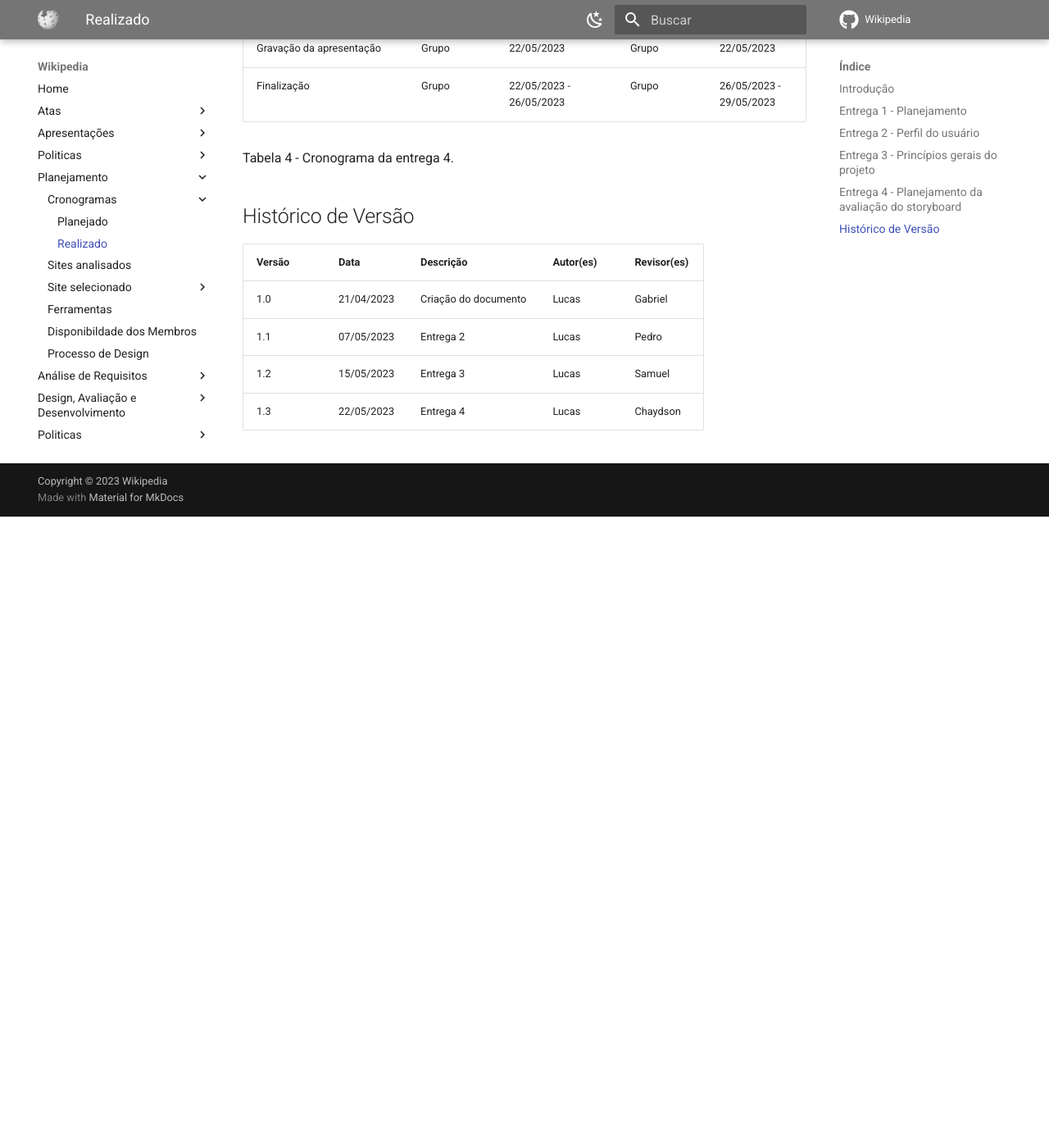
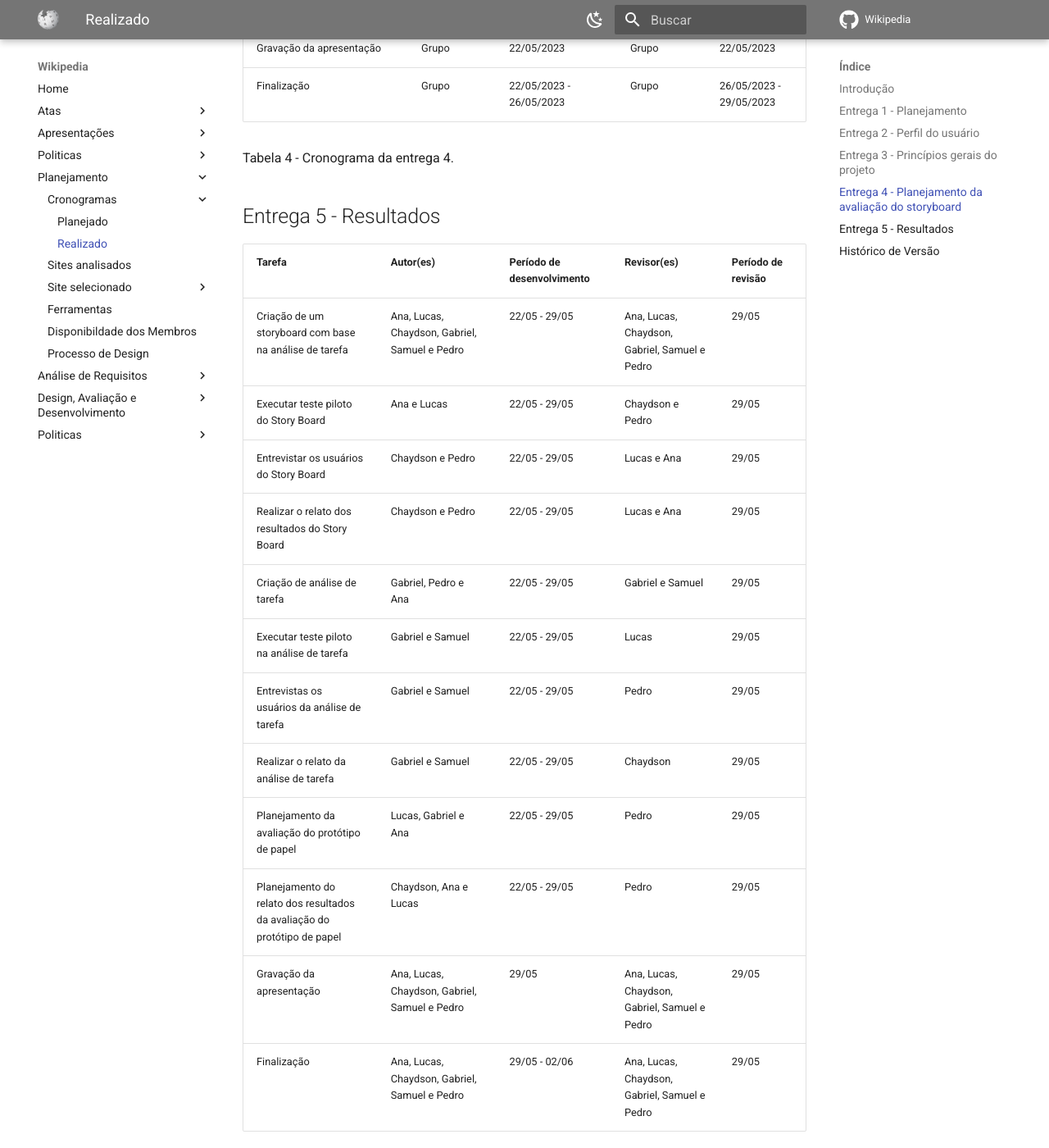
Before and after one commit to Interacao-Humano-Computador/2023.1-Wikipedia, an MkDocs documentation site: the page built from docs/planejamento/cronogramaRealizado.md, in a window 1280 px wide and 1400 px high, scrolled down 3133 px. Shown: the whole window at 82% size. Built offline with MkDocs 1.6.1 and Material for MkDocs 9.7.7, drawn with Linux system fonts in a browser that asks for light colours; comment, search, counter and statistics services are not loaded; before the commit the page ends 3763 px from its top, so only the background shows below that; some of the changed text lies outside the part shown.

Commit message:
finalizando entrega 5

```diff
--- a/docs/planejamento/cronogramaRealizado.md
+++ b/docs/planejamento/cronogramaRealizado.md
@@ -8,71 +8,90 @@ Bem-vindo à página do Cronograma Realizado do projeto de IHC. Aqui você encon
 
 Na tabela 1 encontra-se o cronograma realizado da entrega 1
 
-|                       Tarefa                       |          Autor(es)          | Período de desenvolvimento | Revisor(es) | Período de revisão |
-| :-------------------------------------------------: | :--------------------------: | :-------------------------: | :---------: | :------------------: |
-|             Criação da documentação             |            Lucas            |        01/04 - 01/04        |   Gabriel   |    22/04 - 23/04    |
-|                   Ata reunião 1                   |            Lucas            |        01/04 - 08/04        |   Gabriel   |    09/04 - 23/04    |
-|                   Ata reunião 2                   |            Pedro            |        07/04 - 14/04        |   Samuel   |    22/04 - 23/04    |
-|                  Cronograma geral                  |            Lucas            |        01/04 - 08/04        |   Gabriel   |    09/04 - 23/04    |
-|                     Ferramentas                     |            Pedro            |        01/04 - 03/04        |    Lucas    |        03/04        |
-|              Documentação da equipe              |             Ana             |        01/04 - 07/04        |  Chaydson  |    08/04 - 23/04    |
-|                 Processo de design                 |           Gabriel           |        01/04 - 21/04        |     Ana     |    22/04 - 23/04    |
-| Aplicação do Framework DECIDE no site escolhido | Chaydson, Ana, Lucas e Pedro |        01/04 - 21/04        |   Gabriel   |    22/04 - 23/04    |
-|              Lista de sites avaliados              |            Samuel            |        01/04 - 21/04        |  Chaydson  |    22/04 - 23/04    |
-|             Disponibilidade dos membros             |           Gabriel           |        01/04 - 21/04        |    Lucas    |    22/04 - 23/04    |
-|                    Metodologias                    |            Lucas            |        01/04 - 21/04        |     Ana     |    22/04 - 23/04    |
-|            Gravação da Apresentação            |            Grupo            |        01/04 - 21/04        |    Grupo    |    22/04 - 23/04    |
-|                    Finalização                    |            Grupo            |        01/04 - 21/04        |    Grupo    |    22/04 - 23/04    |
+|                     Tarefa                      |          Autor(es)           | Período de desenvolvimento | Revisor(es) | Período de revisão |
+| :---------------------------------------------: | :--------------------------: | :------------------------: | :---------: | :----------------: |
+|             Criação da documentação             |            Lucas             |       01/04 - 01/04        |   Gabriel   |   22/04 - 23/04    |
+|                  Ata reunião 1                  |            Lucas             |       01/04 - 08/04        |   Gabriel   |   09/04 - 23/04    |
+|                  Ata reunião 2                  |            Pedro             |       07/04 - 14/04        |   Samuel    |   22/04 - 23/04    |
+|                Cronograma geral                 |            Lucas             |       01/04 - 08/04        |   Gabriel   |   09/04 - 23/04    |
+|                   Ferramentas                   |            Pedro             |       01/04 - 03/04        |    Lucas    |       03/04        |
+|             Documentação da equipe              |             Ana              |       01/04 - 07/04        |  Chaydson   |   08/04 - 23/04    |
+|               Processo de design                |           Gabriel            |       01/04 - 21/04        |     Ana     |   22/04 - 23/04    |
+| Aplicação do Framework DECIDE no site escolhido | Chaydson, Ana, Lucas e Pedro |       01/04 - 21/04        |   Gabriel   |   22/04 - 23/04    |
+|            Lista de sites avaliados             |            Samuel            |       01/04 - 21/04        |  Chaydson   |   22/04 - 23/04    |
+|           Disponibilidade dos membros           |           Gabriel            |       01/04 - 21/04        |    Lucas    |   22/04 - 23/04    |
+|                  Metodologias                   |            Lucas             |       01/04 - 21/04        |     Ana     |   22/04 - 23/04    |
+|            Gravação da Apresentação             |            Grupo             |       01/04 - 21/04        |    Grupo    |   22/04 - 23/04    |
+|                   Finalização                   |            Grupo             |       01/04 - 21/04        |    Grupo    |   22/04 - 23/04    |
 
 Tabela 1 - Cronograma da entrega 1.
 
 ## Entrega 2 - Perfil do usuário
 
-|                      Tarefa                      |       Autor(es)       | Período de desenvolvimento |  Revisor(es)  | Período de revisão |
-| :----------------------------------------------: | :--------------------: | :-------------------------: | :-----------: | :------------------: |
-|                Perfil do usuário                |        Gabriel        |        24/04 - 28/04        |   Chaydson   |    06/05 - 07/05    |
-| Aspectos éticos de pesquisas envolvendo pessoas |          Ana          |        24/04 - 05/05        |     Pedro     |    06/05 - 07/05    |
-|                     Personas                     | Lucas / Pedro / Samuel |        24/04 - 05/05        | Gabriel / Ana |    06/05 - 07/05    |
-|            Análise de tarefas - HTA            |        Chaydson        |        24/04 - 05/05        |     Lucas     |    06/05 - 07/05    |
-|            Análise de tarefas - GOMS            |         Samuel         |        24/04 - 05/05        |     Lucas     |    06/05 - 07/05    |
-|           Gravação da apresentação           |         Grupo         |         08/05/2023         |     Grupo     |    06/05 - 07/05    |
-|                  Finalização                  |         Grupo         |   09/05/2023 - 15/05/2023   |     Grupo     |      15/05/2023      |
-|                Ata da reunião 4                |         Pedro         |        05/05 - 06/05        |    Samuel    |    06/05 - 07/05    |
+|                     Tarefa                      |       Autor(es)        | Período de desenvolvimento |  Revisor(es)  | Período de revisão |
+| :---------------------------------------------: | :--------------------: | :------------------------: | :-----------: | :----------------: |
+|                Perfil do usuário                |        Gabriel         |       24/04 - 28/04        |   Chaydson    |   06/05 - 07/05    |
+| Aspectos éticos de pesquisas envolvendo pessoas |          Ana           |       24/04 - 05/05        |     Pedro     |   06/05 - 07/05    |
+|                    Personas                     | Lucas / Pedro / Samuel |       24/04 - 05/05        | Gabriel / Ana |   06/05 - 07/05    |
+|            Análise de tarefas - HTA             |        Chaydson        |       24/04 - 05/05        |     Lucas     |   06/05 - 07/05    |
+|            Análise de tarefas - GOMS            |         Samuel         |       24/04 - 05/05        |     Lucas     |   06/05 - 07/05    |
+|            Gravação da apresentação             |         Grupo          |         08/05/2023         |     Grupo     |   06/05 - 07/05    |
+|                   Finalização                   |         Grupo          |  09/05/2023 - 15/05/2023   |     Grupo     |     15/05/2023     |
+|                Ata da reunião 4                 |         Pedro          |       05/05 - 06/05        |    Samuel     |   06/05 - 07/05    |
 
 Tabela 2 - Cronograma da entrega 2.
 
 ## Entrega 3 - Princípios gerais do projeto
 
-|                    Tarefa                    |    Autor(es)    | Período de desenvolvimento |   Revisor(es)   | Período de revisão |
-| :-------------------------------------------: | :--------------: | :-------------------------: | :--------------: | :------------------: |
-|         Princípios gerais de projeto         |       Ana       |        08/05 - 14/05        |      Pedro      |    14/05 - 15/05    |
-|             Metas de usabilidade             |     Gabriel     |        08/05 - 14/05        |     Chaydson     |    14/05 - 15/05    |
-|                Guia de estilo                | Lucas / Chaydson |        08/05 - 14/05        | Gabriel / Samuel |    14/05 - 15/05    |
-| Características da plataforma para o projeto |  Samuel / Pedro  |        08/05 - 14/05        |       Ana       |    14/05 - 15/05    |
-|         Gravação da apresentação         |      Grupo      |         15/05/2023         |      Grupo      |      15/05/2023      |
-|                 Finalização                 |      Grupo      |        16/05 - 18/05        |      Grupo      |      19/05/2023      |
+|                    Tarefa                    |    Autor(es)     | Período de desenvolvimento |   Revisor(es)    | Período de revisão |
+| :------------------------------------------: | :--------------: | :------------------------: | :--------------: | :----------------: |
+|         Princípios gerais de projeto         |       Ana        |       08/05 - 14/05        |      Pedro       |   14/05 - 15/05    |
+|             Metas de usabilidade             |     Gabriel      |       08/05 - 14/05        |     Chaydson     |   14/05 - 15/05    |
+|                Guia de estilo                | Lucas / Chaydson |       08/05 - 14/05        | Gabriel / Samuel |   14/05 - 15/05    |
+| Características da plataforma para o projeto |  Samuel / Pedro  |       08/05 - 14/05        |       Ana        |   14/05 - 15/05    |
+|           Gravação da apresentação           |      Grupo       |         15/05/2023         |      Grupo       |     15/05/2023     |
+|                 Finalização                  |      Grupo       |       16/05 - 18/05        |      Grupo       |     19/05/2023     |
 
 Tabela 3 - Cronograma da entrega 3.
 
 ## Entrega 4 - Planejamento da avaliação do storyboard
 
-| Tarefa                                                                      | Autor(es)        | Período de desenvolvimento | Revisor(es)      | Período de revisão    |
-| --------------------------------------------------------------------------- | ---------------- | --------------------------- | ---------------- | ----------------------- |
-| Planejamento da avaliação do storyboard                                   | Pedro / Ana      | 15/05 - 21/05               | Chaydson / Lucas | 21/05 - 22/05           |
-| Planejamento do relato dos resultados da avaliação do Storyboard          | Chaydson         | 15/05 - 21/05               | Gabriel          | 21/05 - 22/05           |
-| Planejamento da Avaliação da Análise de tarefas                          | Gabriel / Samuel | 15/05 - 21/05               | Lucas            | 21/05 - 22/05           |
-| Planejamento do relato dos resultados da avaliação da Análise de tarefas | Lucas            | 15/05 - 21/05               | Ana              | 21/05 - 22/05           |
-| Criação das atas de reunião                                              | Samuel           | 15/05 - 21/05               | Pedro            | 21/05 - 22/05           |
-| Gravação da apresentação                                                | Grupo            | 22/05/2023                  | Grupo            | 22/05/2023              |
-| Finalização                                                               | Grupo            | 22/05/2023 - 26/05/2023     | Grupo            | 26/05/2023 - 29/05/2023 |
+| Tarefa                                                                   | Autor(es)        | Período de desenvolvimento | Revisor(es)      | Período de revisão      |
+| ------------------------------------------------------------------------ | ---------------- | -------------------------- | ---------------- | ----------------------- |
+| Planejamento da avaliação do storyboard                                  | Pedro / Ana      | 15/05 - 21/05              | Chaydson / Lucas | 21/05 - 22/05           |
+| Planejamento do relato dos resultados da avaliação do Storyboard         | Chaydson         | 15/05 - 21/05              | Gabriel          | 21/05 - 22/05           |
+| Planejamento da Avaliação da Análise de tarefas                          | Gabriel / Samuel | 15/05 - 21/05              | Lucas            | 21/05 - 22/05           |
+| Planejamento do relato dos resultados da avaliação da Análise de tarefas | Lucas            | 15/05 - 21/05              | Ana              | 21/05 - 22/05           |
+| Criação das atas de reunião                                              | Samuel           | 15/05 - 21/05              | Pedro            | 21/05 - 22/05           |
+| Gravação da apresentação                                                 | Grupo            | 22/05/2023                 | Grupo            | 22/05/2023              |
+| Finalização                                                              | Grupo            | 22/05/2023 - 26/05/2023    | Grupo            | 26/05/2023 - 29/05/2023 |
 
 Tabela 4 - Cronograma da entrega 4.
+
+## Entrega 5 - Resultados
+
+| Tarefa                                                                   | Autor(es)                                     | Período de desenvolvimento | Revisor(es)                                   | Período de revisão |
+| ------------------------------------------------------------------------ | --------------------------------------------- | -------------------------- | --------------------------------------------- | ------------------ |
+| Criação de um storyboard com base na análise de tarefa                   | Ana, Lucas, Chaydson, Gabriel, Samuel e Pedro | 22/05 - 29/05              | Ana, Lucas, Chaydson, Gabriel, Samuel e Pedro | 29/05              |
+| Executar teste piloto do Story Board                                     | Ana e Lucas                                   | 22/05 - 29/05              | Chaydson e Pedro                              | 29/05              |
+| Entrevistar os usuários do Story Board                                   | Chaydson e Pedro                              | 22/05 - 29/05              | Lucas e Ana                                   | 29/05              |
+| Realizar o relato dos resultados do Story Board                          | Chaydson e Pedro                              | 22/05 - 29/05              | Lucas e Ana                                   | 29/05              |
+| Criação de análise de tarefa                                             | Gabriel, Pedro e Ana                          | 22/05 - 29/05              | Gabriel e Samuel                              | 29/05              |
+| Executar teste piloto na análise de tarefa                               | Gabriel e Samuel                              | 22/05 - 29/05              | Lucas                                         | 29/05              |
+| Entrevistas os usuários da análise de tarefa                             | Gabriel e Samuel                              | 22/05 - 29/05              | Pedro                                         | 29/05              |
+| Realizar o relato da análise de tarefa                                   | Gabriel e Samuel                              | 22/05 - 29/05              | Chaydson                                      | 29/05              |
+| Planejamento da avaliação do protótipo de papel                          | Lucas, Gabriel e Ana                          | 22/05 - 29/05              | Pedro                                         | 29/05              |
+| Planejamento do relato dos resultados da avaliação do protótipo de papel | Chaydson, Ana e Lucas                         | 22/05 - 29/05              | Pedro                                         | 29/05              |
+| Gravação da apresentação                                                 | Ana, Lucas, Chaydson, Gabriel, Samuel e Pedro | 29/05                      | Ana, Lucas, Chaydson, Gabriel, Samuel e Pedro | 29/05              |
+| Finalização                                                              | Ana, Lucas, Chaydson, Gabriel, Samuel e Pedro | 29/05 - 02/06              | Ana, Lucas, Chaydson, Gabriel, Samuel e Pedro | 29/05              |
+
+Tabela 5 - Cronograma da entrega 5.
 
 ## Histórico de Versão
 
 | Versão | Data       | Descrição            | Autor(es) | Revisor(es) |
-| ------- | ---------- | ---------------------- | --------- | ----------- |
-| 1.0     | 21/04/2023 | Criação do documento | Lucas     | Gabriel     |
-| 1.1     | 07/05/2023 | Entrega 2              | Lucas     | Pedro       |
-| 1.2     | 15/05/2023 | Entrega 3              | Lucas     | Samuel      |
-| 1.3     | 22/05/2023 | Entrega 4              | Lucas     | Chaydson    |
+| ------ | ---------- | -------------------- | --------- | ----------- |
+| 1.0    | 21/04/2023 | Criação do documento | Lucas     | Gabriel     |
+| 1.1    | 07/05/2023 | Entrega 2            | Lucas     | Pedro       |
+| 1.2    | 15/05/2023 | Entrega 3            | Lucas     | Samuel      |
+| 1.3    | 22/05/2023 | Entrega 4            | Lucas     | Chaydson    |
--- a/mkdocs.yml
+++ b/mkdocs.yml
@@ -85,7 +85,7 @@ nav:
       - Nível 2:
         - Protótipo de papel:
           - Planejamento da Avaliação: design-avaliacao-desenvolvimento/nivel2/prototipoDePapel/planejamentoDaAvaliacaoPrototipoDePapel.md
-          - Planejamento do relato dos resultados: design-avaliacao-desenvolvimento/nivel2/planejamentoRelatoResultadosAvaliacaoPrototipoPapel.md
+          - Planejamento do relato dos resultados: design-avaliacao-desenvolvimento/nivel2/prototipoDePapel/planejamentoRelatoResultadosAvaliacaoPrototipoPapel.md
   - Politicas:
       - Metodologias: politicas/metodologias.md
       - Issues: politicas/issues.md
```
Also changed, not shown: docs/apresentacoes/apresentacao5.md (added, +15 -0 lines), docs/design-avaliacao-desenvolvimento/nivel1/storyboard/relatoDosResultadosStoryBoard.md (+1 -1 lines), docs/design-avaliacao-desenvolvimento/nivel2/prototipoDePapel/planejamentoDaAvaliacaoPrototipoDePapel.md (+19 -16 lines), docs/design-avaliacao-desenvolvimento/nivel2/prototipoDePapel/planejamentoRelatoResultadosAvaliacaoPrototipoPapel.md (renamed from docs/design-avaliacao-desenvolvimento/nivel2/planejamentoRelatoResultadosAvaliacaoPrototipoPapel.md), 17 other files.
